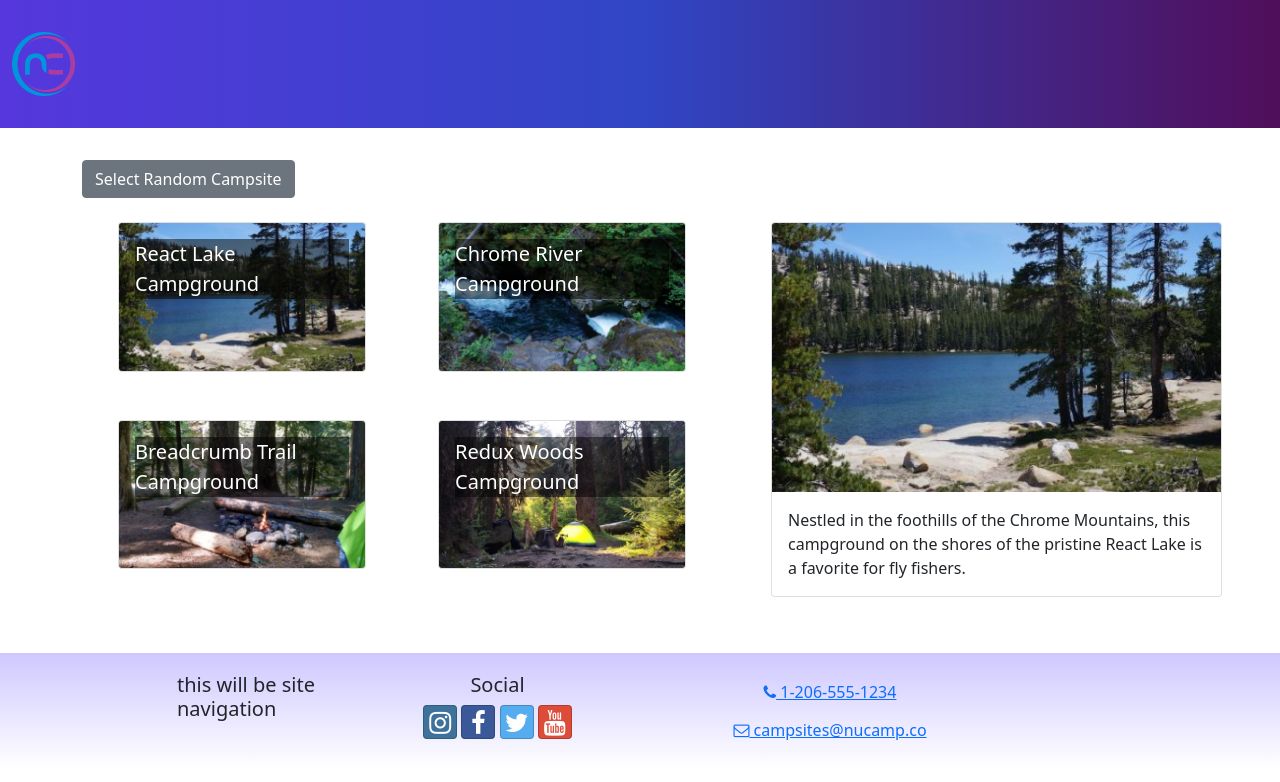
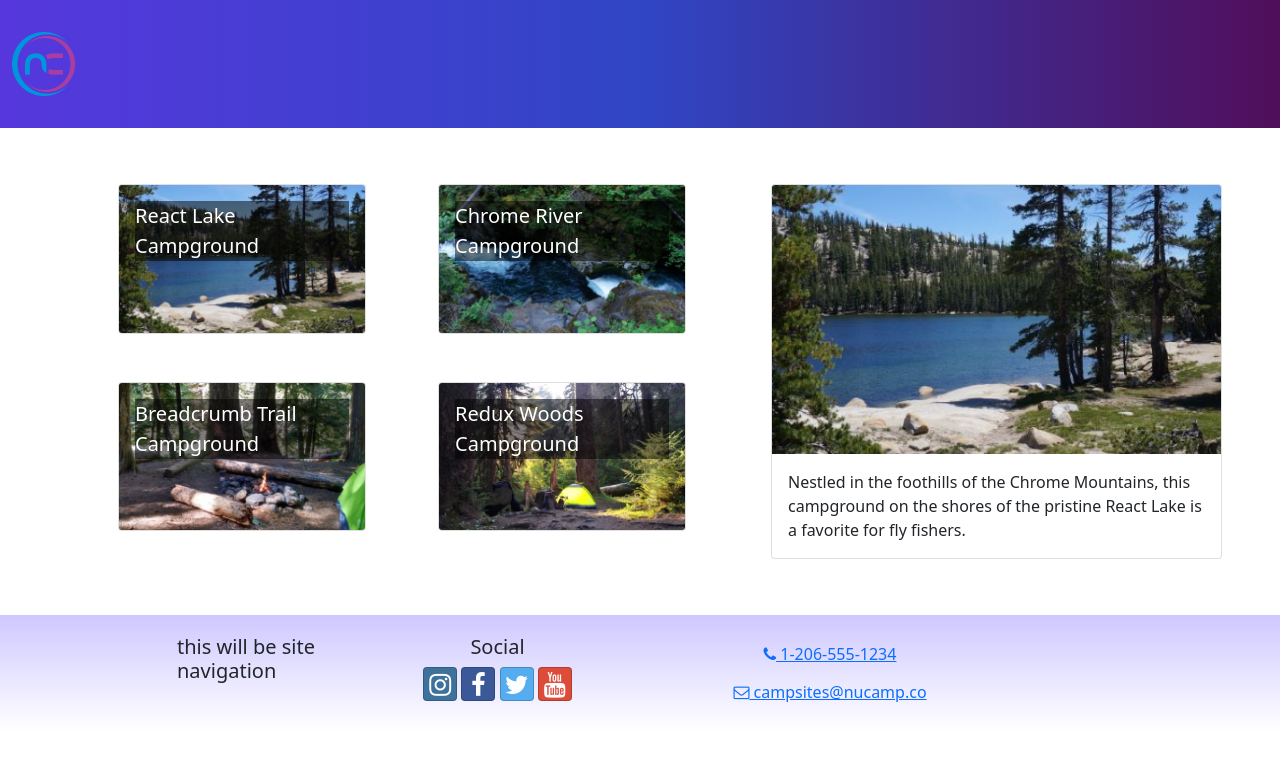
Before and after one commit to jjamieson1152/Nucampsite-React, a React (Create React App) app: page / in a window 1280 px wide. Shown: the top 782 px of the page. Built offline with nearby package versions, Linux system fonts and the light colour scheme.

Commit message:
Added Select Campsite Feature

```diff
--- a/src/features/campsites/CampsitesList.js
+++ b/src/features/campsites/CampsitesList.js
@@ -2,14 +2,19 @@
 import CampsiteCard from "./CampsiteCard";
 import { selectAllCampsites } from "./campsitesSlice";
 
-const CampsitesList = () => {
+const CampsitesList = ({ setCampsiteId }) => {
   const campsites = selectAllCampsites();
 
   return (
     <Row className="ms-auto">
       {campsites.map((campsite) => {
         return (
-          <Col md="5" className="m-4" key={campsite.id}>
+          <Col
+            md="5"
+            className="m-4"
+            key={campsite.id}
+            onClick={() => setCampsiteId(campsite.id)}
+          >
             <CampsiteCard campsite={campsite} />
           </Col>
         );
--- a/src/features/campsites/campsitesSlice.js
+++ b/src/features/campsites/campsitesSlice.js
@@ -4,6 +4,6 @@
   return CAMPSITES;
 };
 
-export const selectRandomCampsite = () => {
-  return CAMPSITES[Math.floor(CAMPSITES.length * Math.random())];
+export const selectCampsiteById = (id) => {
+  return CAMPSITES.find((campsite) => campsite.id === id);
 };
--- a/src/pages/CampsitesDirectoryPage.js
+++ b/src/pages/CampsitesDirectoryPage.js
@@ -1,20 +1,18 @@
 import { useState } from "react";
-import { Container, Row, Col, Button } from "reactstrap";
+import { Container, Row, Col } from "reactstrap";
 import CampsiteDetail from "../features/campsites/CampsiteDetail";
 import CampsitesList from "../features/campsites/CampsitesList";
-import { selectRandomCampsite } from "../features/campsites/campsitesSlice";
+import { selectCampsiteById } from "../features/campsites/campsitesSlice";
 
 const CampsitesDirectoryPage = () => {
-  const [selectedCampsite, toggleCampsite] = useState(selectRandomCampsite());
+  const [campsiteId, setCampsiteId] = useState(0);
+  const selectedCampsite = selectCampsiteById(campsiteId);
 
   return (
     <Container>
-        <Button onClick={() => toggleCampsite(selectRandomCampsite)}>
-            Select Random Campsite
-        </Button>
       <Row>
         <Col sm="5" md="7">
-          <CampsitesList />
+          <CampsitesList setCampsiteId={setCampsiteId} />
         </Col>
         <Col sm="7" md="5">
           <CampsiteDetail campsite={selectedCampsite} />
```
